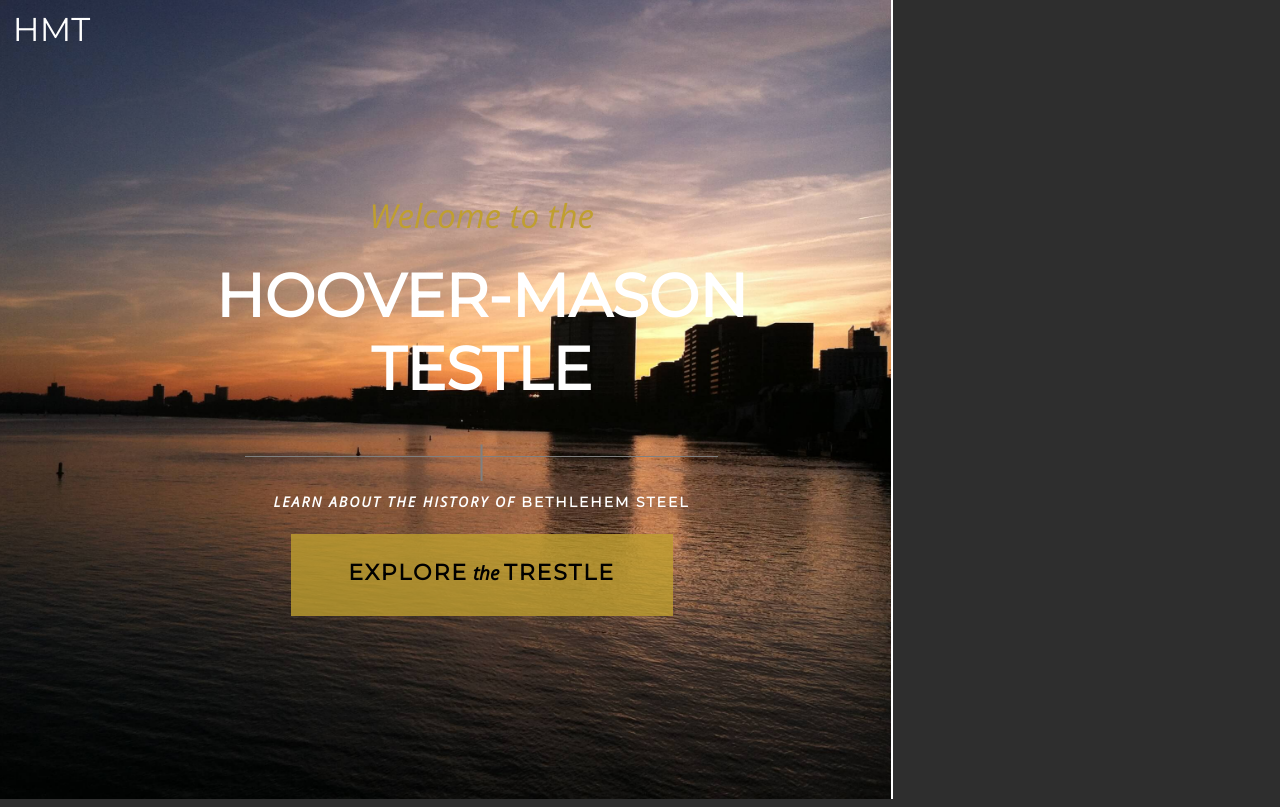
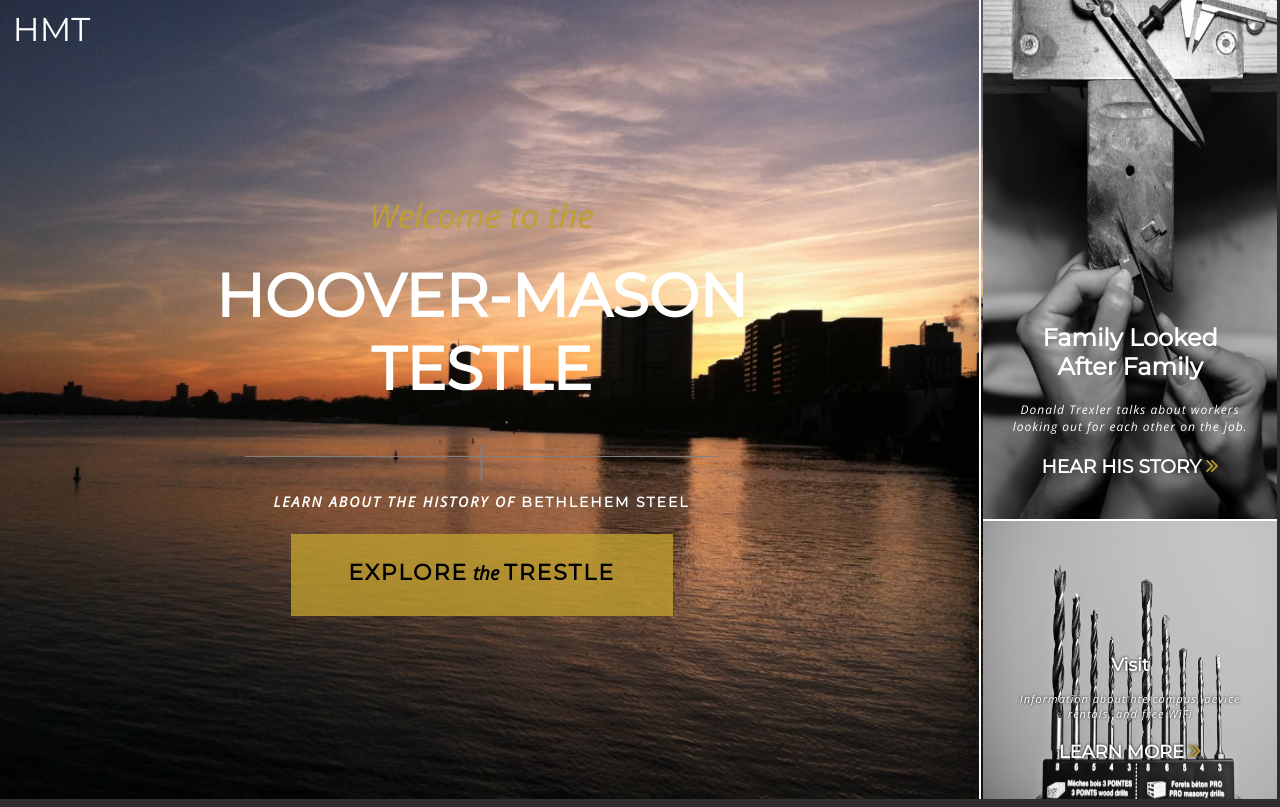
Before and after one commit to DanielLChapman/hoover-copy, a plain HTML site: page index.html in a window 1280 px wide. Drawn offline with nearby package versions, Linux system fonts and the light colour scheme.

Commit message:
updated css, borders on delays

```diff
--- a/index.html
+++ b/index.html
@@ -3,6 +3,7 @@
         <script src="https://ajax.googleapis.com/ajax/libs/jquery/1.11.3/jquery.min.js"></script>
         <link href='https://fonts.googleapis.com/css?family=Montserrat' rel='stylesheet' type='text/css'>
         <link href='https://fonts.googleapis.com/css?family=Open+Sans:400,300italic' rel='stylesheet' type='text/css'>
+        <link rel="stylesheet" href="https://maxcdn.bootstrapcdn.com/font-awesome/4.4.0/css/font-awesome.min.css">
     </head>
     <body>
         <div id="container" class="intro">
@@ -14,10 +15,20 @@
             <div id="right-container">
                 <div id="right-top">
                     <img src="img/workshop.jpg">
+                    <div id="right-text-top-container">
+                        <h2>Family Looked After Family</h2>
+                        <p>Donald Trexler talks about workers looking out for each other on the job.</p>
+                        <h3>HEAR HIS STORY <i class="fa fa-angle-double-right"></i></h3>
+                    </div>
                 </div>
                 <div id="horizontal-spacer"></div>
                 <div id="right-bottom">
                     <img src="img/screws.jpg">
+                    <div id="right-text-bottom-container">
+                        <h2>Visit</h2>
+                        <p>Information about hte campus, device rentals, and free WiFi</p>
+                        <h3>LEARN MORE <i class="fa fa-angle-double-right"></i></h3>
+                    </div>
                 </div>
             </div>
         </div>
@@ -33,14 +44,15 @@
 
         <script>
             $(document).ready(function() {
-                $('.intro_bg').addClass('zout');
-                $("#horizontal-spacer").animate({
+                $("#horizontal-spacer").delay(500).animate({
                     width: '100%',
                     left : '0'
                 }, 2000);
-                setTimeout(verticalOut, 2000);
-
-                setTimeout(toggleZout, 4000);
+                setTimeout(verticalOut, 2500);
+                $('#right-top').hide(0).delay(3000).fadeIn(300);
+                $('#right-bottom').hide(0).delay(3500).fadeIn(300);
+                $('.intro_bg').hide(0).show(0).delay(17000).addClass('zout');
+                setTimeout(toggleZout, 7000);
             });
             function verticalOut() {
                 $("#vertical-spacer").animate({
@@ -91,11 +103,16 @@
                 margin-left: -1%;
             }
             #left-large {
-                width: 69.89%;
+                width: 76.89%;
                 float:left;
                 height: inherit;
                 display: inline-block;
                 overflow: hidden;
+            }
+            @media screen and (max-width: 1331px) {
+                #left-large {
+                    width: 76.7%;
+                }
             }
             #vertical-spacer {
                 background: white;
@@ -105,6 +122,10 @@
                 width: 2px;
                 position: relative;
                 z-index: 20;
+            }
+            .intro {
+                transform:scale(1);
+                transition:all 1s ease-in;
             }
             .intro_bg {
                 width: 100%;
@@ -142,9 +163,9 @@
             }
             #right-container {
                 display: inline-block;
-                width: 29.96%;
+                width: 22.96%;
                 position: relative;
-                z-index:13;
+                z-index:19;
                 float:right;
                 height: inherit;
             }
@@ -160,6 +181,7 @@
                 position: absolute;
                 left: 99%;
                 z-index:20;
+                top: 65%;
             }
             #right-top img {
                 width: 100%;
@@ -243,6 +265,60 @@
                 font-style: normal;
                 letter-spacing: 2px;
             }
+            #right-text-top-container {
+                position: absolute;
+                z-index:21;
+                text-align: center;
+                top: 38%;
+                color: white;
+                display: block;
+                width: 80%;
+                letter-spacing: 0;
+                margin-left: 10%;
+                font-family: 'Montserrat', sans-serif;
+            }
+            #right-text-top-container p{
+                font-family: 'Open Sans', sans-serif;
+                font-style: italic;
+                font-weight: 300;
+                letter-spacing: 1px;
+                font-size: 12px;
+            }
+            #right-text-top-container i {
+                font-size: 22px;
+                color: rgb(192,159,47)
+            }
+            #right-text-bottom-container {
+                position: absolute;
+                z-index:21;
+                text-align: center;
+                top: 80%;
+                text-shadow: 0 0 3px #000;
+                color: white;
+                display: block;
+                width: 80%;
+                letter-spacing: 0;
+                margin-left: 10%;
+                font-family: 'Montserrat', sans-serif;
+            }
+            #right-text-bottom-container p{
+                font-family: 'Open Sans', sans-serif;
+                font-style: italic;
+                font-weight: 300;
+                letter-spacing: 1px;
+                font-size: 11px;
+            }
+            #right-text-bottom-container i {
+                font-size: 22px;
+                color: rgb(192,159,47)
+            }
+            #right-text-bottom-container h2 {
+                font-size: 18px;
+            }
+            #right-text-bottom-container h3 {
+                font-size: 18px;
+            }
+
         </style>
     </body>
 </html>
```
